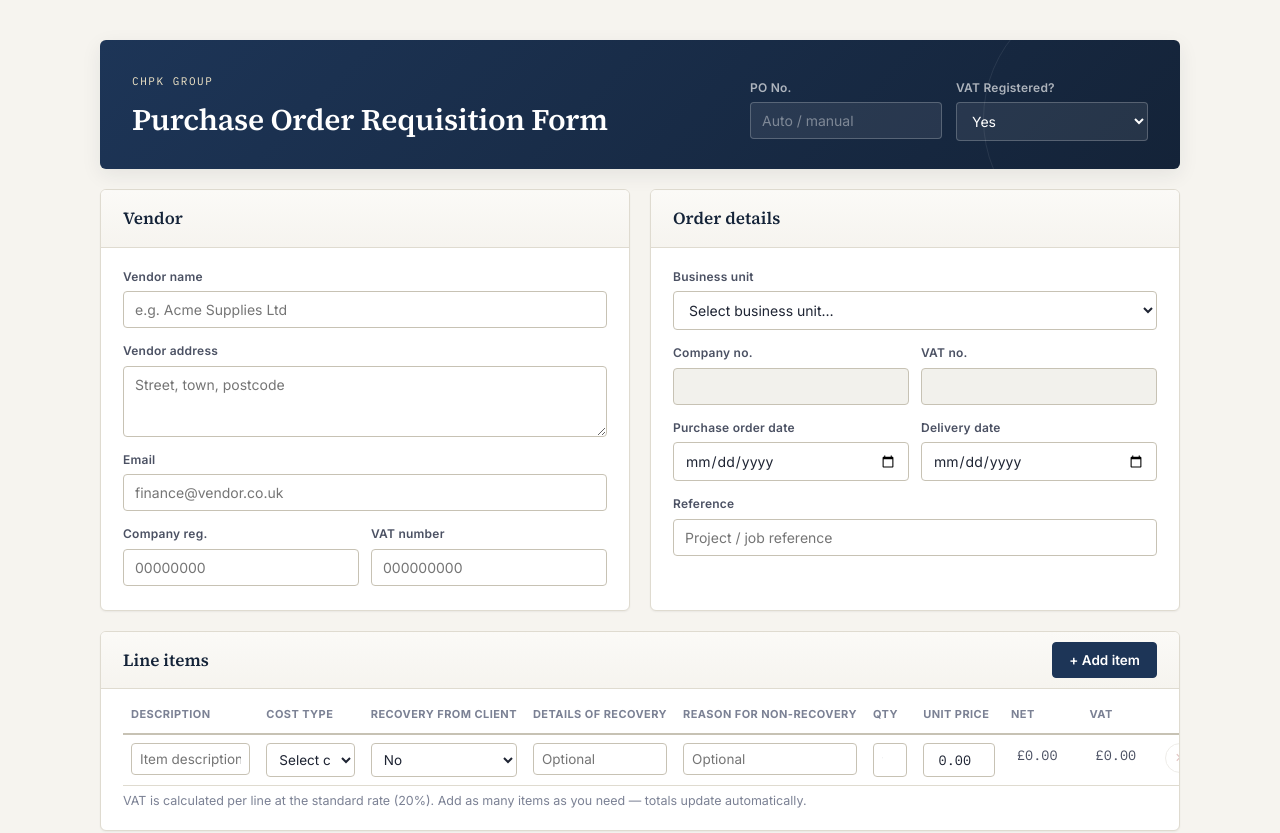
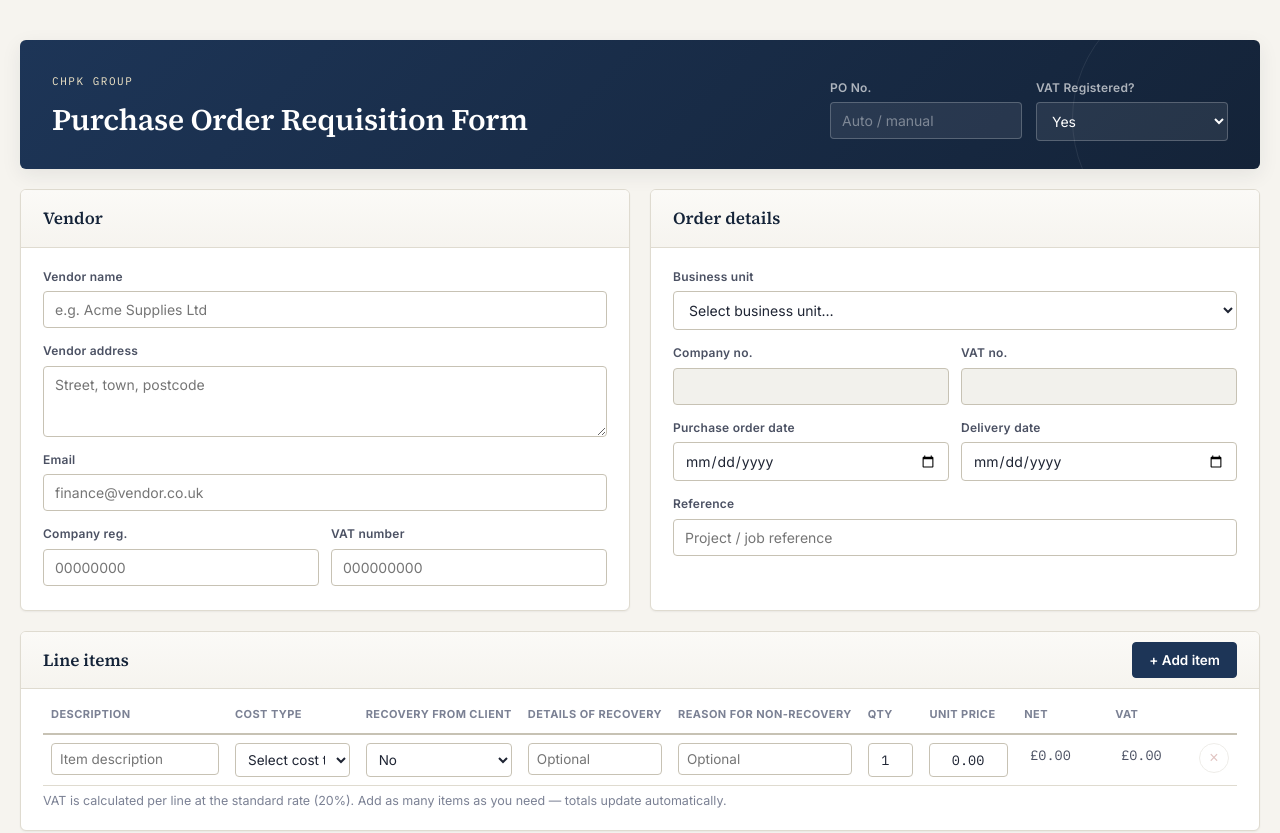
Before and after one commit to sehilton/porequest, a website: page public/index.html in a window 1280 px wide. Shown: the top 833 px of the page. Drawn offline with Linux system fonts and the light colour scheme.

Commit message:
Update styles.css

```diff
--- a/public/styles.css
+++ b/public/styles.css
@@ -33,6 +33,7 @@
 
 html {
   -webkit-text-size-adjust: 100%;
+  text-size-adjust: 100%;
 }
 
 body {
@@ -48,7 +49,7 @@ body {
 }
 
 .sheet {
-  max-width: 1080px;
+  max-width: 1480px;
   margin: 0 auto;
   display: flex;
   flex-direction: column;
```
